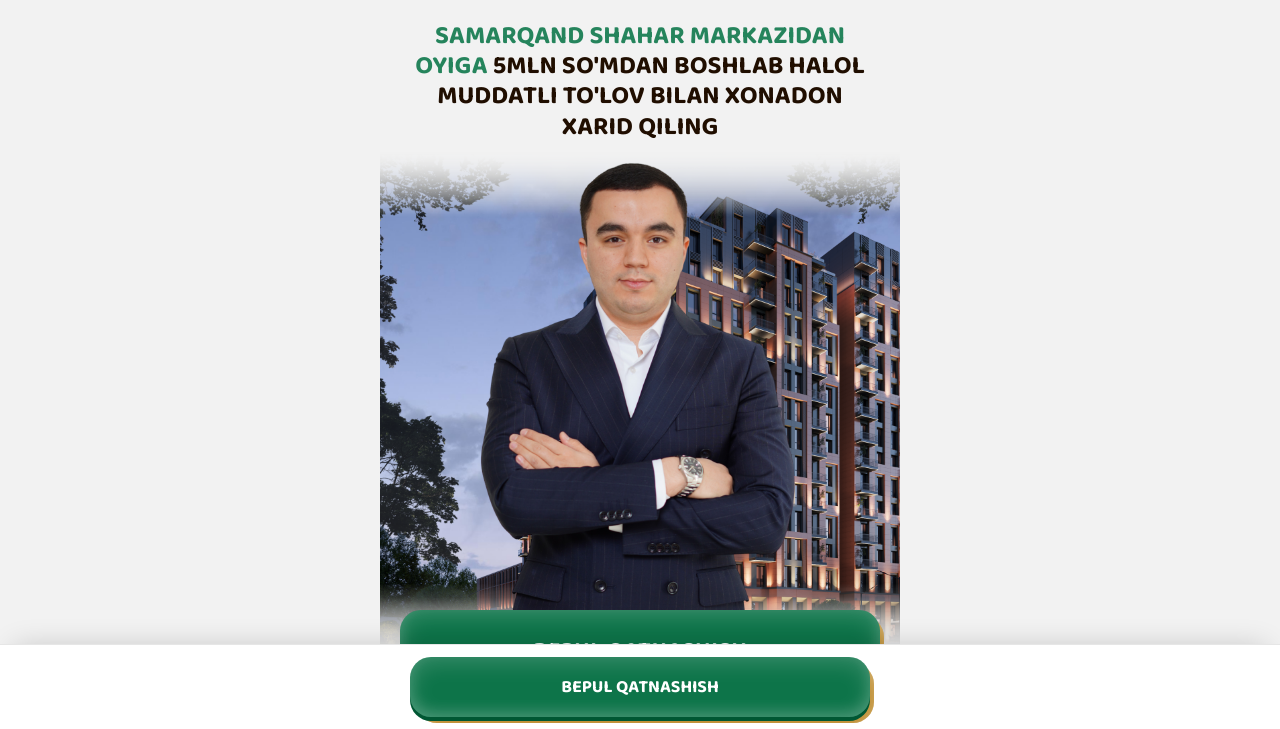
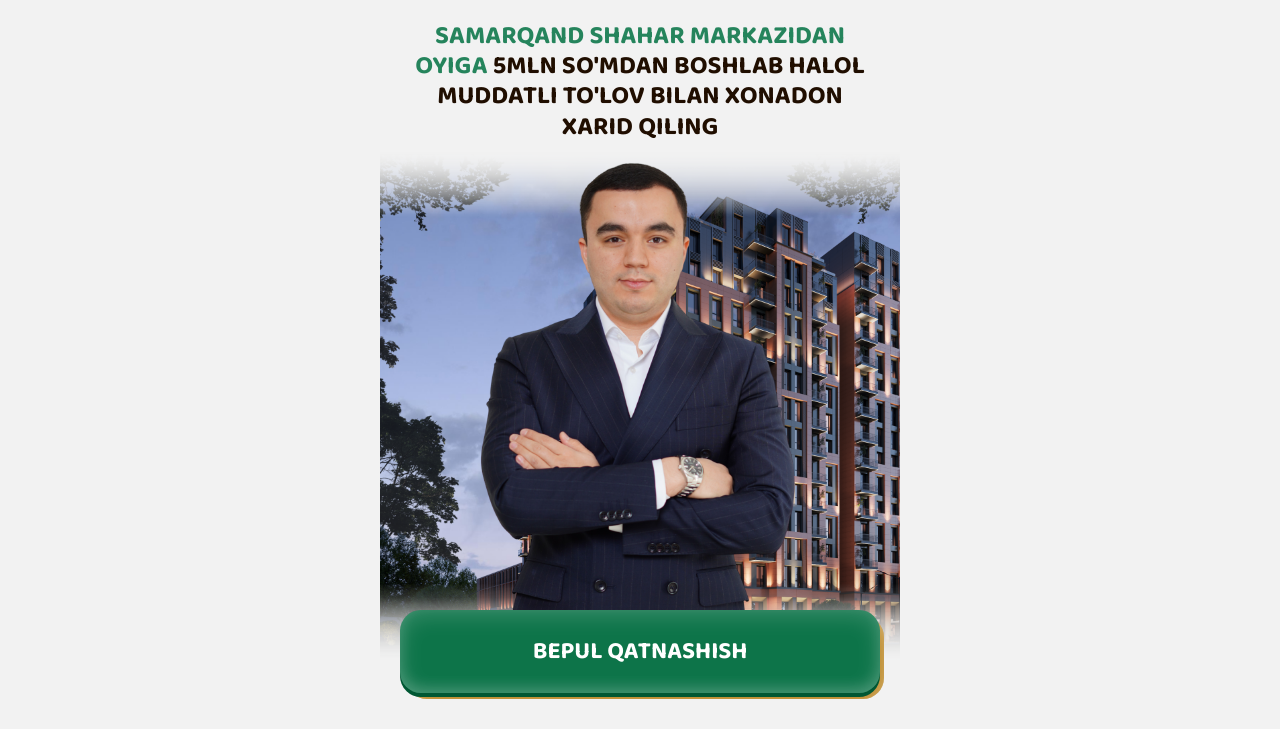
Before and after one commit to ElshodbekTurayev/landing-page, a plain HTML site: page index.html in a window 1280 px wide. Shown: the part 71-800 px from the top of the page. Drawn offline with Linux system fonts and the light colour scheme.

Commit message:
Remove sticky bottom CTA, keep two in-content CTAs
Dropped the fixed bottom "Bepul qatnashish" bar (and its body
padding); the hero and about-section CTAs are enough.

```diff
--- a/index.html
+++ b/index.html
@@ -236,15 +236,6 @@
   footer .footer-links{ display:flex; justify-content:center; gap:18px; flex-wrap:wrap; margin-bottom:14px; }
   footer .fine{ font-size:.76rem; color:rgba(255,255,255,.4); }
 
-  /* ============ STICKY MOBILE CTA ============ */
-  .sticky-cta{
-    position:fixed; left:0; right:0; bottom:0; z-index:90;
-    background:var(--white); border-top:1px solid #e6e6e6;
-    padding:12px 16px; box-shadow:0 -10px 30px -14px rgba(0,0,0,.2);
-  }
-  .sticky-cta .wrap{ max-width:460px; }
-  body{ padding-bottom:78px; }
-
   @media (min-width:560px){
     .hero-topbar{ border-radius:0 0 28px 28px; }
   }
@@ -352,15 +343,6 @@
   <p class="fine">© <span id="year"></span> Elite Building. Barcha huquqlar himoyalangan.</p>
 </footer>
 
-<!-- ================= STICKY MOBILE CTA ================= -->
-<div class="sticky-cta">
-  <div class="wrap">
-    <div class="cta-btn-wrap">
-      <a href="#lead-form" class="cta-btn" style="font-size:1.1rem; padding:16px 20px;">Bepul qatnashish</a>
-    </div>
-  </div>
-</div>
-
 <script>
 (function(){
   "use strict";
```
